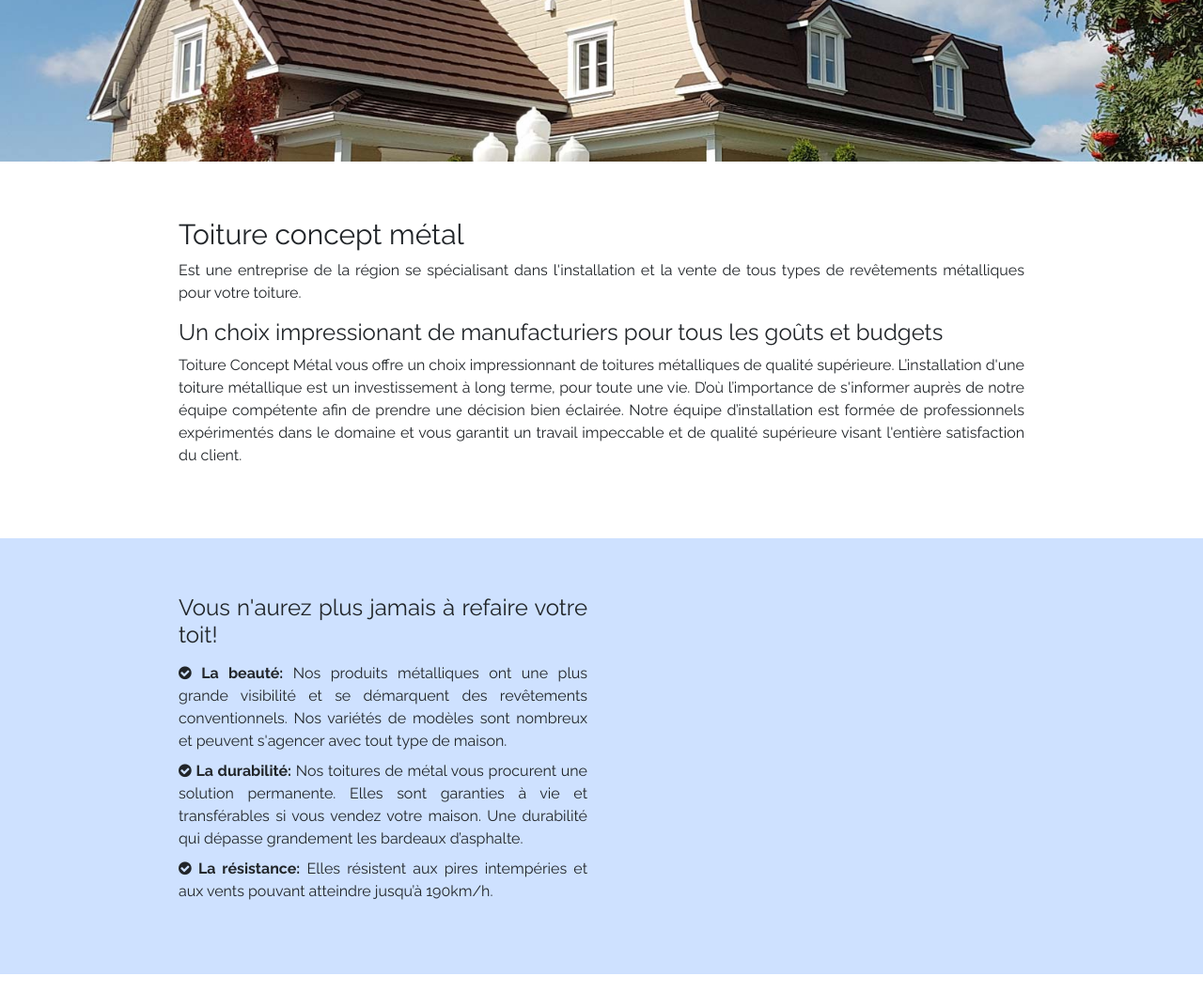
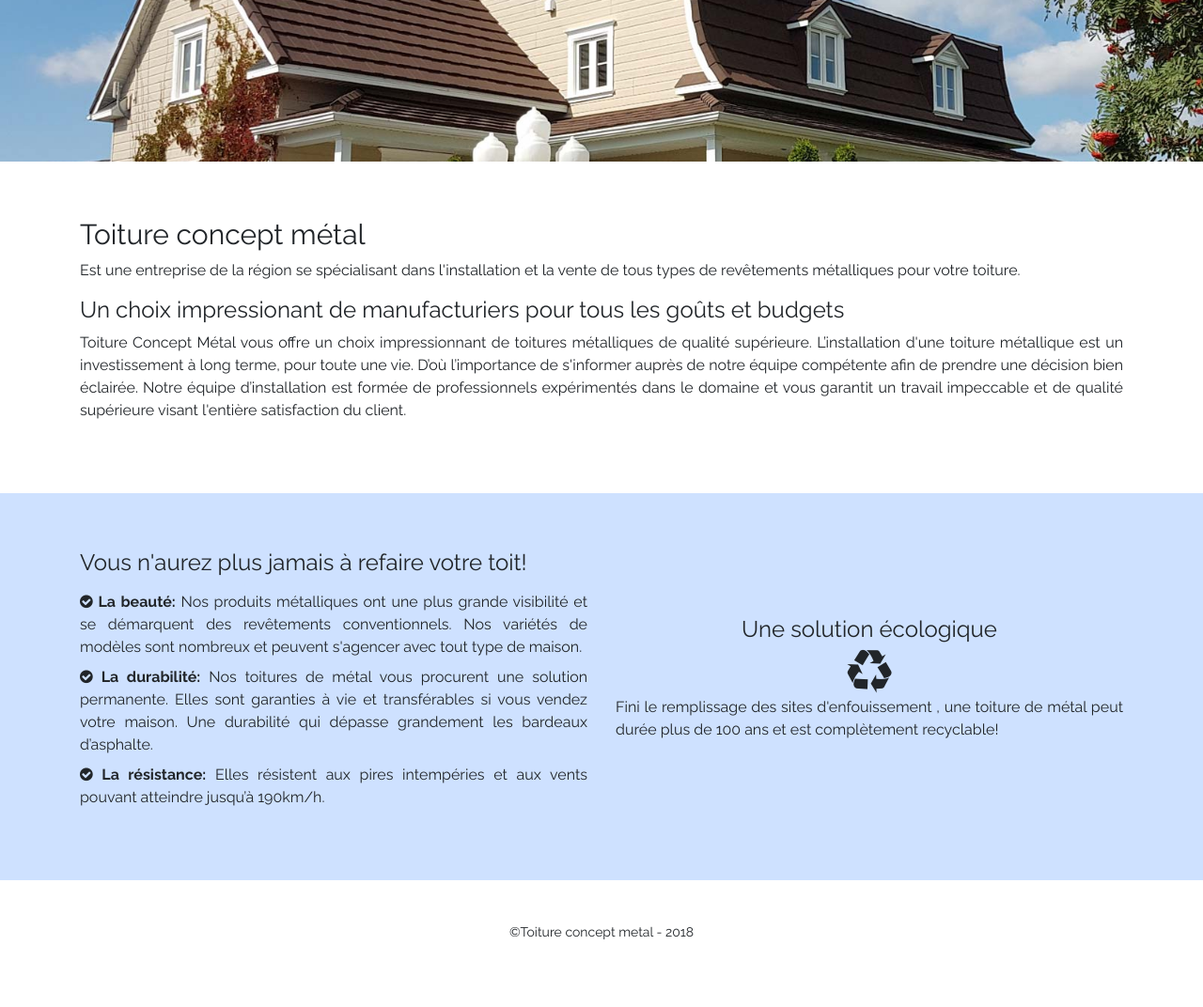
Before and after one commit to vincent-bouchard/toiture-concept-metal, a Jekyll site: the page built from index.md, in a window 1280 px wide and 1400 px high, cut to the strip 328-1400 px from the top of the window. Shown: the whole strip at 94% size. Built offline with Jekyll 4.4.1, drawn with Linux system fonts in a browser that asks for light colours.

Commit message:
Update index page

```diff
--- a/_includes/index/content.html
+++ b/_includes/index/content.html
@@ -17,9 +17,8 @@
 
 <section class="roof">
     <div class="container">
-
         <div class="row">
-            <div class="col-md-6">
+            <div class="col-md-6 pros">
                 <h2>
                     Vous n'aurez plus jamais à refaire votre toit!
                 </h2>
@@ -35,7 +34,14 @@
                     </li>
                 </ul>
             </div>
-            <div class="col-md-6">
+            <div class="col-md-6 eco text-center">
+                <h2>
+                    Une solution écologique
+                </h2>
+                <i class="fa fa-recycle fa-3x"></i>
+                <p class="text-justify">
+                    Fini le remplissage des sites d'enfouissement , une toiture de métal peut durée plus de 100 ans et est complètement recyclable!
+                </p>
             </div>
         </div>
     </div>
--- a/_sass/default.scss
+++ b/_sass/default.scss
@@ -56,8 +56,6 @@ body {
 
         @media only screen and (min-width: $large-screen) {
             text-align: justify;
-            padding-left: 175px;
-            padding-right: 175px;
         }
 
         ul {
@@ -74,7 +72,7 @@ body {
         position: fixed;
         top: 0;
         width: 100%;
-        background-color: rgba(255, 255, 255, 0.75);
+        background-color: rgba(255, 255, 255, 0.85);
         border-bottom: 1px solid #fff;
 
         @media only screen and (max-width: $x-small-screen) {
--- a/_sass/index.scss
+++ b/_sass/index.scss
@@ -34,5 +34,9 @@ body.index {
 
     .roof {
         background-color: #cee1ff;
+
+        .row {
+            align-items: center;
+        }
     }
 }
```
Also changed, not shown: 3 other files.
